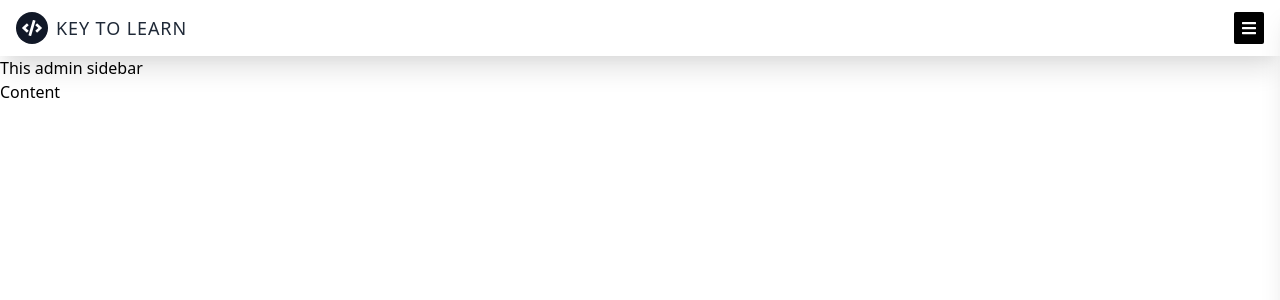
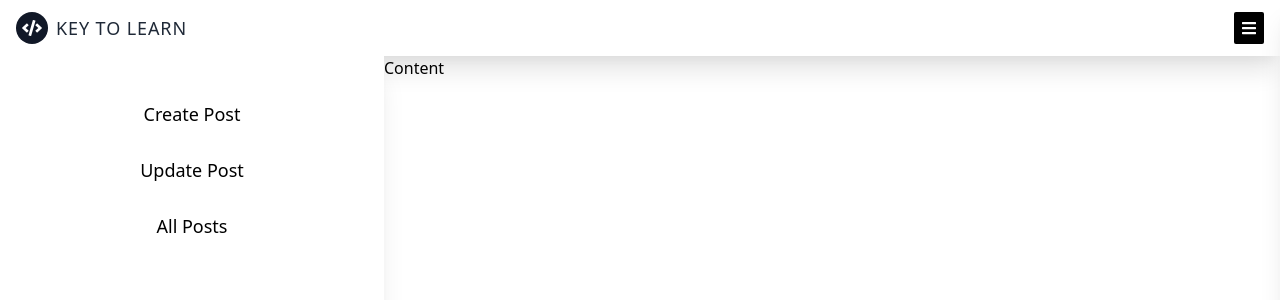
Before and after one commit to neuodev/key-to-learn, a Next.js app in the folder client/: page /admin in a window 1280 px wide. Shown: the top 300 px of the page. Built offline with nearby package versions, Linux system fonts and the light colour scheme.

Commit message:
Add admin area sidebar

```diff
--- a/client/components/Admin/Sidebar.js
+++ b/client/components/Admin/Sidebar.js
@@ -1,7 +1,57 @@
-import React from "react";
+import React, { useEffect, useRef } from "react";
+import { FontAwesomeIcon } from "@fortawesome/react-fontawesome";
+import { faTimes } from "@fortawesome/free-solid-svg-icons";
+import Link from "next/link";
 
-const Sidebar = () => {
-  return <div>This admin sidebar</div>;
+const join = "Join";
+
+const MENU_ITEMS = [
+  {
+    title: "Create Post",
+    path: "/admin/posts/create",
+  },
+  {
+    title: "Update Post",
+    path: "/admin/posts/update",
+  },
+  {
+    title: "All Posts",
+    path: "/admin/posts",
+  },
+];
+
+const SideBar = ({}) => {
+  return (
+    <div
+      id="admin-page-sidebar"
+      className={` w-96 shadow-xl bg-white h-screen`}
+    >
+      <div className="w-full h-full p-4">
+        <div className="my-4">
+          <ul>
+            {MENU_ITEMS.map((tab) => (
+              <li
+                key={tab.title}
+                className="mb-1 font-medium text-lg text-center "
+              >
+                <Link href={tab.path}>
+                  <p
+                    className={` py-3 w-full inline-block cursor-pointer rounded-md ${
+                      tab.title === join
+                        ? "bg-blue-300 text-blue-900 hover:bg-blue-200"
+                        : "hover:bg-gray-100"
+                    }`}
+                  >
+                    {tab.title}
+                  </p>
+                </Link>
+              </li>
+            ))}
+          </ul>
+        </div>
+      </div>
+    </div>
+  );
 };
 
-export default Sidebar;
+export default SideBar;
--- a/client/components/Layouts/index.js
+++ b/client/components/Layouts/index.js
@@ -9,8 +9,7 @@ const Layout = ({ children }) => {
   const dispatch = useDispatch();
   const layout = useSelector((state) => state.layout);
   useEffect(() => {
-    // Update to check the if the login user is admin or not
-    console.log(/admin/g.test(router.asPath));
+    //@todo Update to check the if the login user is admin or not
     if (/admin/g.test(router.asPath)) {
       dispatch({
         type: TOGGLE_ADMIN_MODE,
@@ -26,7 +25,11 @@ const Layout = ({ children }) => {
   return (
     <div className="overflow-hidden relative w-full min-h-screen">
       <Navbar />
-      <div className={`${!layout.isAdmin && "max-w-screen-lg"} mx-auto`}>
+      <div
+        className={`${
+          !layout.isAdmin && "max-w-screen-lg"
+        } mx-auto h-full w-full`}
+      >
         {children}
       </div>
     </div>
--- a/client/pages/admin/index.js
+++ b/client/pages/admin/index.js
@@ -3,9 +3,11 @@ import Sidebar from "../../components/Admin/Sidebar";
 
 const Admin = () => {
   return (
-    <div>
-      <Sidebar />
-      <div>Content</div>
+    <div className="flex w-full h-full  min-h-screen">
+      <div className="">
+        <Sidebar />
+      </div>
+      <div className="">Content</div>
     </div>
   );
 };
```
